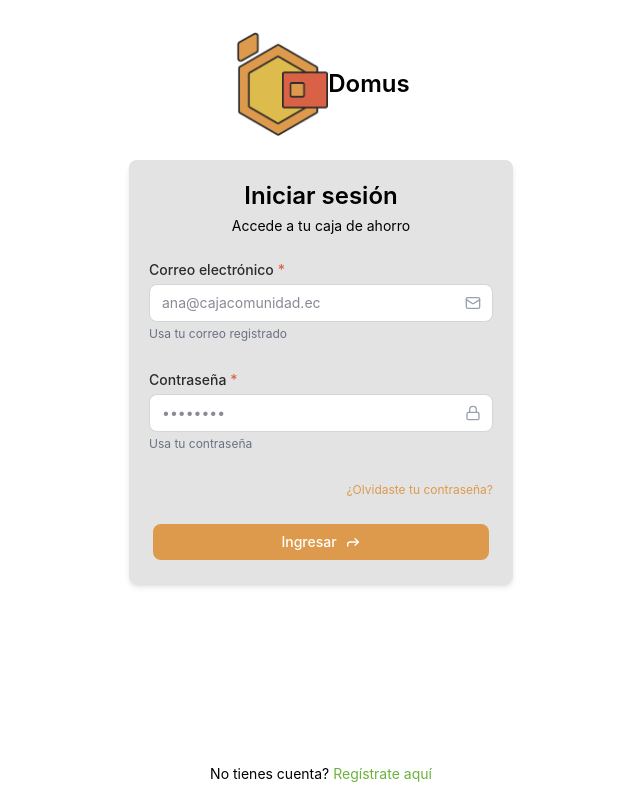
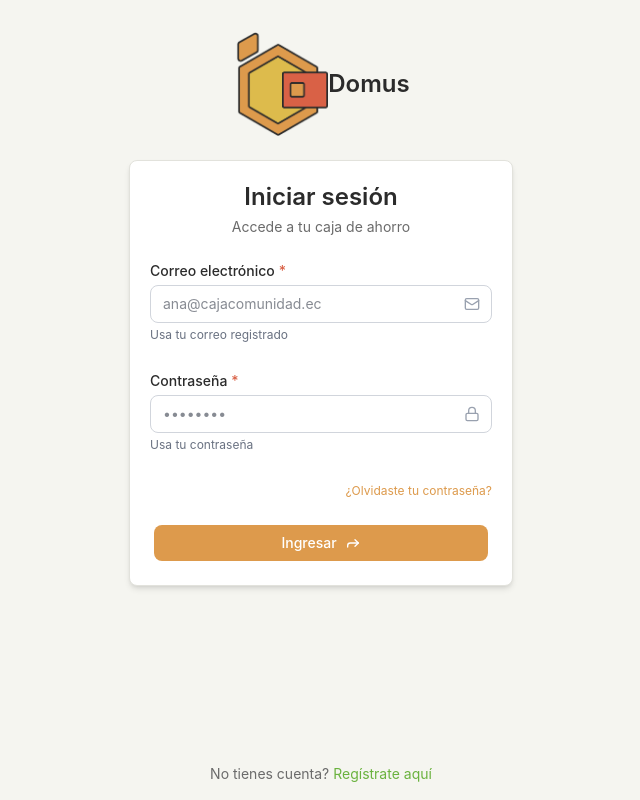
Before and after one commit to chico20200/domus_v2, a React (Vite) app in the folder frontend/: page /login in a window 1280 px wide. Shown: the whole page, without its empty margins (319-959 px from the left). Built offline with nearby package versions, Linux system fonts and the light colour scheme; no server answers.

Commit message:
corrección estilos login

```diff
--- a/frontend/src/pages/Login.tsx
+++ b/frontend/src/pages/Login.tsx
@@ -31,20 +31,20 @@ export default function LoginPage() {
 
   return (
 
-    <div className="min-h-screen bg-bg_base flex flex-col">
+    <div className="min-h-screen flex flex-col" style={{ background: 'var(--bg-base)' }}>
 
       <div className = "flex flex-row items-center justify-center mt-8">
         <img src="/logo_domus.png" alt="Logo de la caja" className="w-24"/>
-        <h1 className="text-2xl font-semibold text-text_primary">Domus</h1>
+        <h1 className="text-2xl font-semibold" style={{ color: 'var(--text-primary)' }}>Domus</h1>
      </div>
 
-      <div className="m-5 bg-bg_base flex justify-center items-center p-1">
+      <div className="m-5 flex justify-center items-center p-1" style={{ background: 'var(--bg-base)' }}>
 
-        <div className="w-full max-w-sm flex flex-col bg-secondary_wt gap-5 p-5 rounded-lg shadow-md">
+        <div className="w-full max-w-sm flex flex-col gap-5 p-5 rounded-lg shadow-md" style={{ background: 'var(--bg-surface)', border: '1px solid var(--border-base)' }}>
 
           <div className="text-center">
-            <h1 className="text-2xl font-semibold text-text_primary">Iniciar sesión</h1>
-            <p className="text-sm text-text_secondary mt-1">Accede a tu caja de ahorro</p>
+            <h1 className="text-2xl font-semibold" style={{ color: 'var(--text-primary)' }}>Iniciar sesión</h1>
+            <p className="text-sm mt-1" style={{ color: 'var(--text-secondary)' }}>Accede a tu caja de ahorro</p>
           </div>
 
           <Field
@@ -70,7 +70,7 @@ export default function LoginPage() {
             required
           />
           <div className="text-right">
-          <Link to="/forgot-password" className="text-xs text-primary_y hover:underline">
+          <Link to="/forgot-password" className="text-xs hover:underline" style={{ color: 'var(--color-primary_y)' }}>
           ¿Olvidaste tu contraseña?
           </Link>
 </div>
@@ -86,8 +86,8 @@ export default function LoginPage() {
 
         </div>
       </div>
-      <p className="text-center text-sm text-text_secondary mt-auto mb-4">
-        No tienes cuenta? <Link to="/register" className="text-secondary_g hover:underline">Regístrate aquí</Link>
+      <p className="text-center text-sm mt-auto mb-4" style={{ color: 'var(--text-secondary)' }}>
+        No tienes cuenta? <Link to="/register" className="hover:underline" style={{ color: 'var(--color-secondary_g)' }}>Regístrate aquí</Link>
       </p>
      </div>
   )
```
